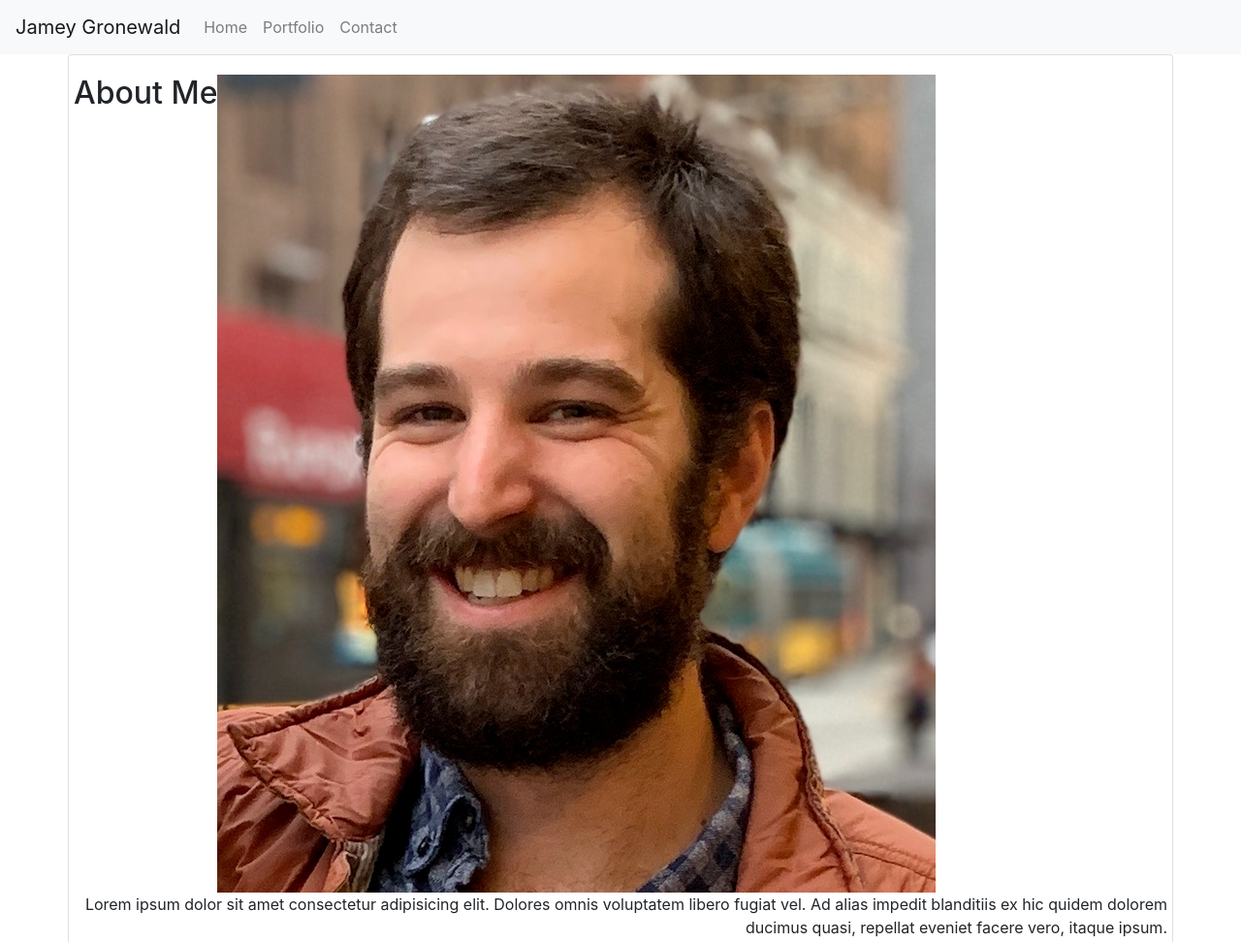
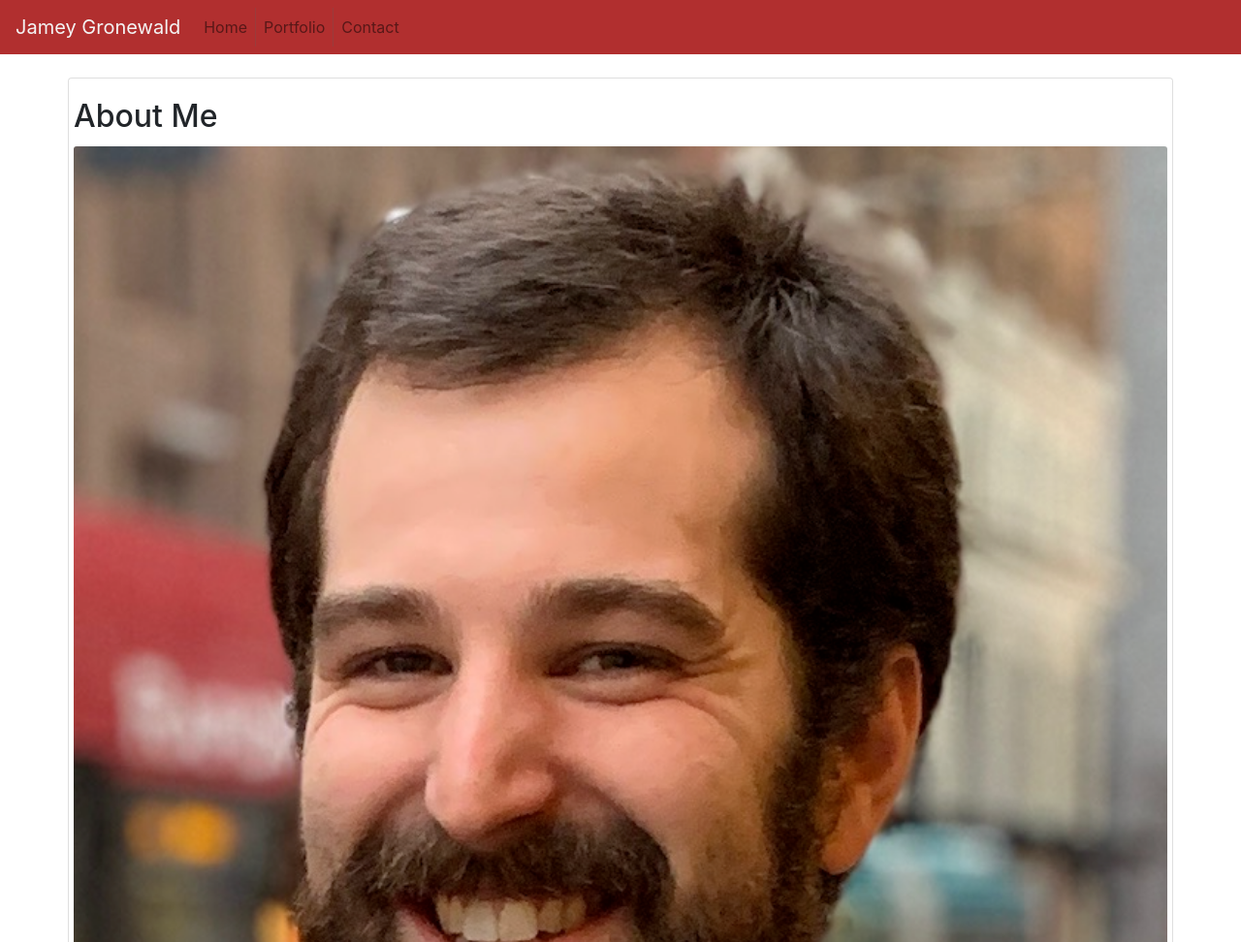
Before and after one commit to jameygronewald/bootstrapPortfolio, a plain HTML site: page index.html in a window 1280 px wide. Shown: the top 972 px of the page at 97% size. Drawn offline with nearby package versions, Linux system fonts and the light colour scheme.

Commit message:
added small dividers between nav items; updated portfolio and contact nav bars to match index

```diff
--- a/assets/style.css
+++ b/assets/style.css
@@ -1,13 +1,13 @@
-* {
-    padding: 0;
-    margin: 0;
+.navbar {
+    background-color: rgba(160, 0, 0, 0.815);
 }
 
-#headerJameyGronewald {
-    background-color: rgba(148, 1, 82, 0.7);
-    padding: 25px;
+#navbarBrand {
+    color: #f4f4f4;
 }
 
-h1 {
-    color: #f4f4f4;
+.divider {
+    border-right: solid;
+    border-right-color: rgba(92, 92, 92, 0.267);
+    border-right-width: 1px;
 }
--- a/index.html
+++ b/index.html
@@ -14,8 +14,8 @@
   </head>
 
   <body>
-    <nav class="navbar navbar-expand-md navbar-light bg-light">
-      <a class="navbar-brand" href="#">Jamey Gronewald</a>
+    <nav class="navbar navbar-expand-md navbar-light">
+      <a id="navbarBrand" class="navbar-brand" href="#">Jamey Gronewald</a>
       <button
         class="navbar-toggler"
         type="button"
@@ -29,35 +29,31 @@
       </button>
       <div class="collapse navbar-collapse" id="navbarNavAltMarkup">
         <div class="navbar-nav">
-          <a class="nav-item nav-link" href="#">Home</a>
-          <a class="nav-item nav-link" href="portfolio.html">Portfolio</a>
-          <a class="nav-item nav-link" href="contact.html"
-            >Contact</a
-          >
+          <a class="nav-item nav-link divider" href="#">Home</a>
+          <a class="nav-item nav-link divider" href="portfolio.html">Portfolio</a>
+          <a class="nav-item nav-link" href="contact.html">Contact</a>
         </div>
       </div>
     </nav>
-
+    <br />
     <main class="container">
       <div class="card row">
         <div class="card-body row">
           <h2 class="card-title display-5">About Me</h2>
-
-          <hr />
-
-          <img src="./assets/images/IMG_0992.png" alt="Jamey" />
-          <p class="text-right">
+          <img class = "card-img-top" src="./assets/images/IMG_0992.png" alt="Jamey" />
+          <p class="card-text">
             Lorem ipsum dolor sit amet consectetur adipisicing elit. Dolores
             omnis voluptatem libero fugiat vel. Ad alias impedit blanditiis ex
             hic quidem dolorem ducimus quasi, repellat eveniet facere vero,
             itaque ipsum.
           </p>
-          <p class="text-right">
+          <p class="card-text">
             Lorem ipsum dolor sit amet consectetur adipisicing elit. Dolores
             omnis voluptatem libero fugiat vel. Ad alias impedit blanditiis ex
             hic quidem dolorem ducimus quasi, repellat eveniet facere vero,
             itaque ipsum.
           </p>
+
         </div>
       </div>
     </main>
```
Also changed, not shown: contact.html (+4 -4 lines), portfolio.html (+4 -4 lines).
